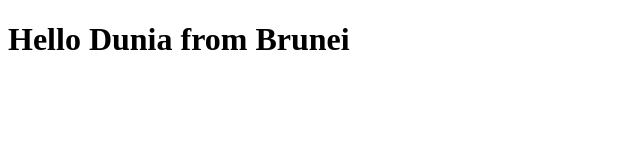
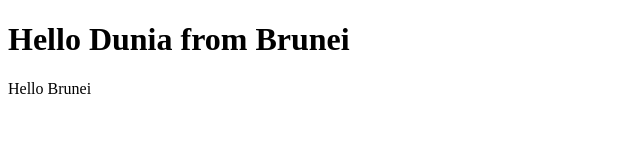
Before and after one commit to syahnur197/learn-git, a plain HTML site: page index.html in a window 1280 px wide. Shown: the whole page, without its empty margins (0-640 px from the left). Drawn offline with Linux system fonts and the light colour scheme.

Commit message:
Hello Brunei

```diff
--- a/index.html
+++ b/index.html
@@ -7,6 +7,7 @@
 <body>
 
 <h1>Hello Dunia from Brunei</h1>
+<p>Hello Brunei</p>
 
 </body>
 </html>
```
